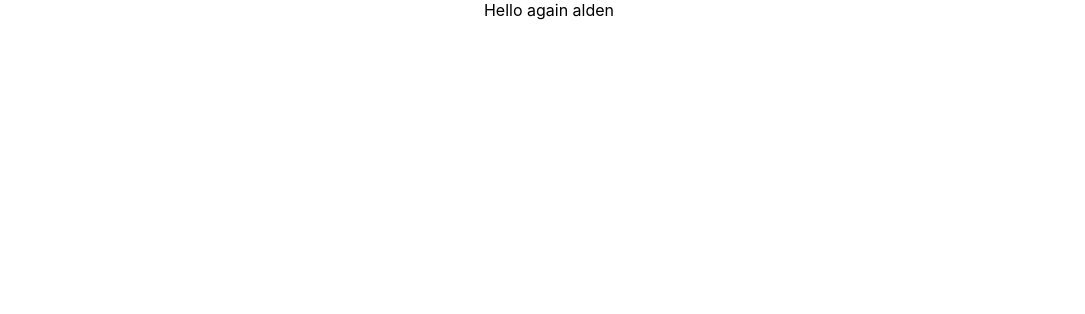
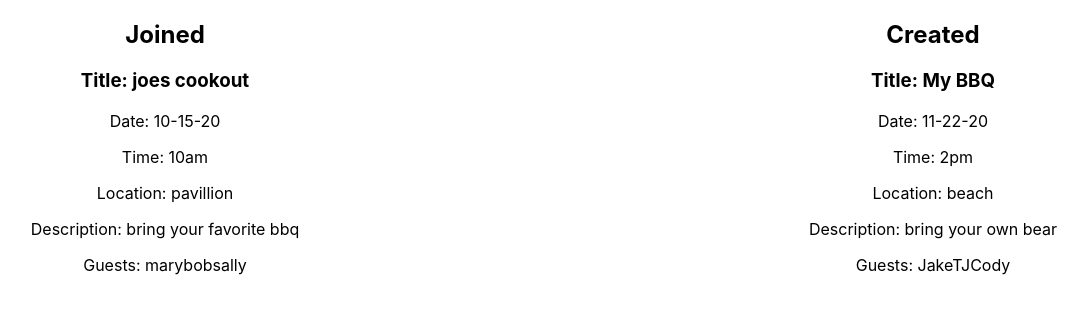
Before and after one commit to Potluck-planner-bw/frontend, a React (Create React App) app in the folder potluck-planner/: page / in a window 1280 px wide. Shown: the top 314 px of the page, without its empty margins (91-1176 px from the left). Built offline with nearby package versions, Linux system fonts and the light colour scheme.

Commit message:
added dashboard framework and general outlook

```diff
--- a/potluck-planner/src/App.css
+++ b/potluck-planner/src/App.css
@@ -1,3 +1,12 @@
 .App {
   text-align: center;
 }
+
+.dashboard {
+  display: flex;
+  justify-content: space-between;
+}
+
+.dashboard-column {
+  width: 40%;
+}
--- a/potluck-planner/src/App.js
+++ b/potluck-planner/src/App.js
@@ -27,12 +27,12 @@ const initialUserInfo = {
   ],
   createdEvents: [
     {
-      title: 'joes cookout',
-      date: '10-15-20',
-      time: '10am',
-      location: 'pavillion',
-      description: 'bring your favorite bbq',
-      guests: ['mary', 'bob', 'sally']
+      title: 'My BBQ',
+      date: '11-22-20',
+      time: '2pm',
+      location: 'beach',
+      description: 'bring your own bear',
+      guests: ['Jake', 'TJ', 'Cody']
     }
   ]
 }
@@ -50,16 +50,20 @@ function App() {
       })
   }
 
-
   useEffect(() => {
     getUserInfo()
   }, [])
+
+
   return (
     <Router>
       <UserContext.Provider value={userInfo} >
         <div className="App">
+
+          {/* testing dashboard, delete later */}
           <Dashboard />
-          {/* <PrivateRoute exact path ='/protected' component={Dashboard} /> */}
+
+          <PrivateRoute exact path ='/protected' component={Dashboard} />
         </div>
       </UserContext.Provider>
     </Router>
--- a/potluck-planner/src/components/Dashboard.js
+++ b/potluck-planner/src/components/Dashboard.js
@@ -1,13 +1,30 @@
 import React, {useContext} from 'react'
 
+// components
 import {UserContext} from '../App'
+import Event from './Event'
 
 const Dashboard = () => {
     const user = useContext(UserContext)
 
     return (
-        <div>
-        Hello again {user.username}
+        <div className='dashboard'>
+            <div className='dashboard-column'>
+                <h2>Joined</h2>
+                {
+                    user.joinedEvents.map(event => {
+                        return <Event key={event.title} event={event} />
+                    })
+                }
+            </div>
+            <div className='dashboard-column'>
+                <h2>Created</h2>
+                {
+                    user.createdEvents.map(event => {
+                        return <Event key={event.title} event={event} />
+                    })
+                }
+            </div>
         </div>
     )
 }
--- /dev/null
+++ b/potluck-planner/src/components/Event.js
@@ -0,0 +1,18 @@
+import React from 'react'
+
+const Event = props => {
+    const {event} = props
+
+    return(
+        <div>
+            <h3>Title: {event.title}</h3>
+            <p>Date: {event.date}</p>
+            <p>Time: {event.time}</p>
+            <p>Location: {event.location}</p>
+            <p>Description: {event.description}</p>
+            <p>Guests: {event.guests}</p>
+        </div>
+    )
+}
+
+export default Event
```
